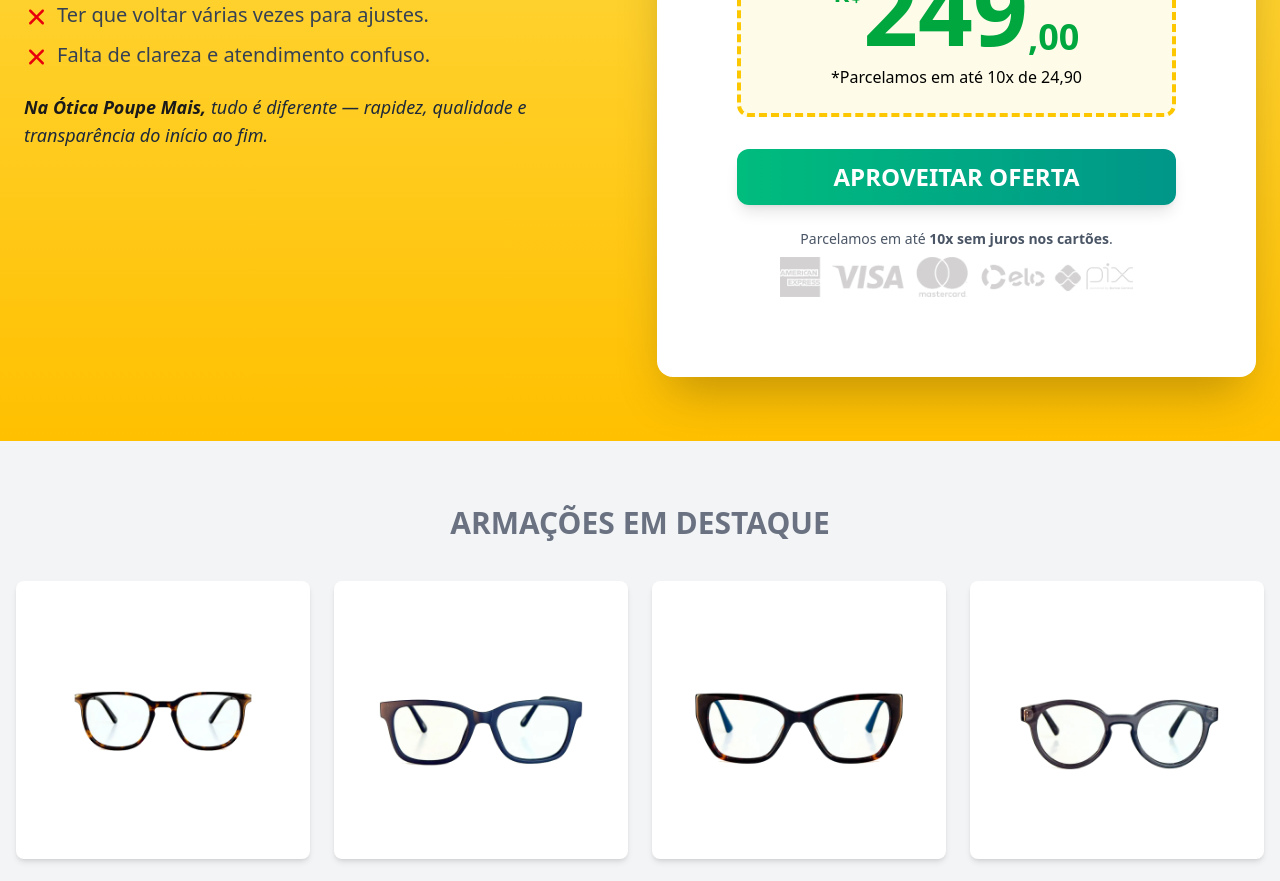
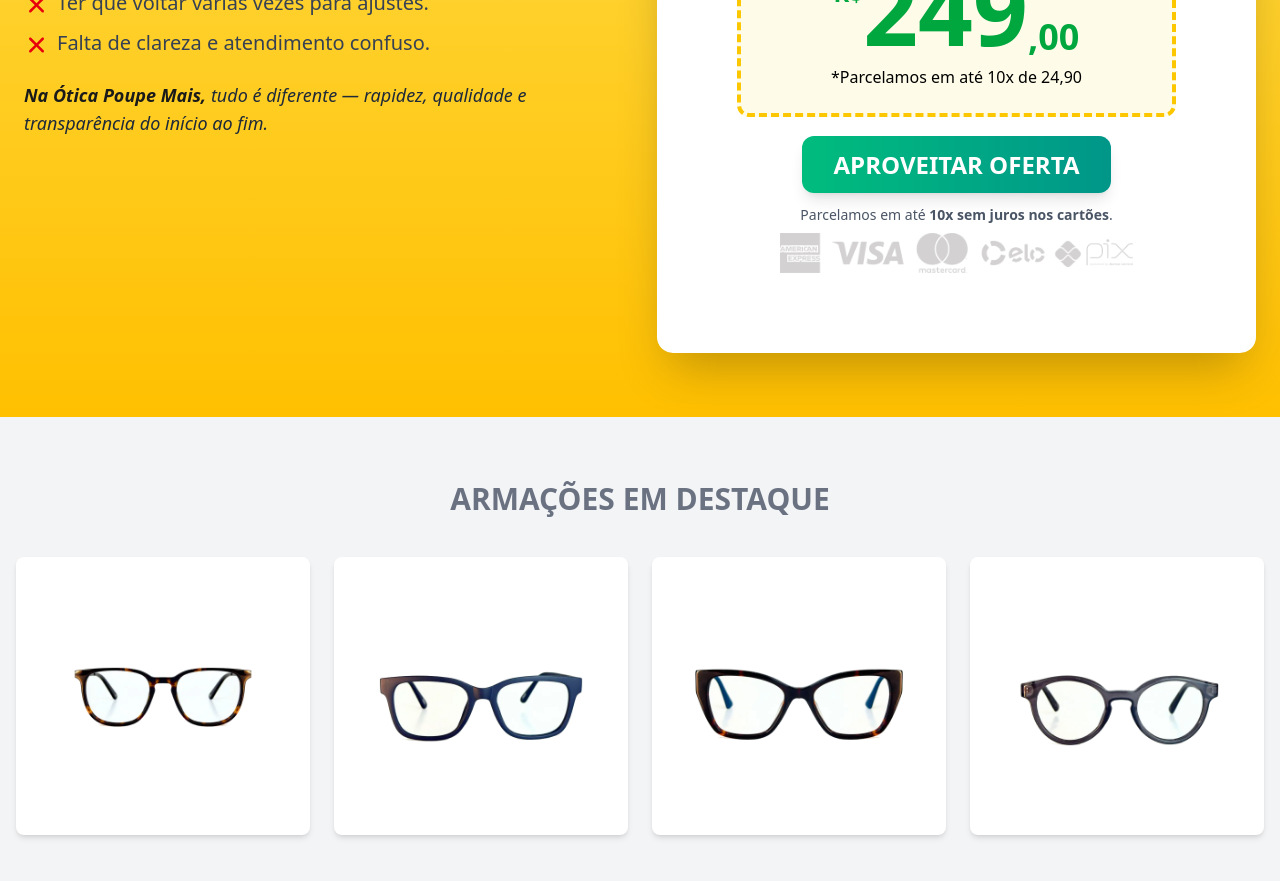
Before and after one commit to DevTec2020/LandingPage-Otica-Poupe-Mais, a React (Vite) app: page / in a window 1280 px wide. Shown: the part 1380-2261 px from the top of the page. Built offline with nearby package versions, Linux system fonts and the light colour scheme.

Commit message:
Feat: Atualizando links

```diff
--- a/src/sections/contato.jsx
+++ b/src/sections/contato.jsx
@@ -58,7 +58,7 @@ export default function Contato(){
                                     </div>
 
                                     <a
-                                        href="https://wa.me/558597228120?text=Ol%C3%A1,%20gostaria%20de%20agendar%20uma%20visita%20para%20conhecer%20as%20ofertas."
+                                        href="https://wa.me/5585992819050?text=Ol%C3%A1,%20gostaria%20de%20agendar%20uma%20visita%20para%20conhecer%20as%20ofertas."
                                         target='_blank'
                                         rel="noopener noreferrer"
                                         className="inline-flex items-center justify-center gap-2 px-6 py-2 mt-6 text-lg font-bold rounded-full text-white shadow-lg transition duration-300 transform hover:scale-105
@@ -132,7 +132,7 @@ export default function Contato(){
                             Não sabe qual escolher?
                         </h3>
 
-                        <a  href="https://wa.me/558597228120?text=Ol%C3%A1,%20gostaria%20de%20agendar%20uma%20visita%20para%20conhecer%20as%20ofertas%20de%20óculos."
+                        <a  href="https://wa.me/5585992819050?text=Ol%C3%A1,%20gostaria%20de%20agendar%20uma%20visita%20para%20conhecer%20as%20ofertas%20de%20óculos."
                             target='_blank'
                             rel="noopener noreferrer"
                             className="inline-flex items-center justify-center px-8 py-3 text-lg font-bold rounded-xl text-white shadow-xl transition duration-300 transform hover:scale-105
--- a/src/sections/hero.jsx
+++ b/src/sections/hero.jsx
@@ -27,7 +27,7 @@ export default function Hero() {
 
           {/* CTA */}
             <a
-            href="https://wa.me/558597228120?text=Olá,%20gostaria%20de%20saber%20mais%20sobre%20a%20promoção%20dos%20óculos."
+            href="https://wa.me/5585992819050?text=Olá,%20gostaria%20de%20saber%20mais%20sobre%20a%20promoção%20dos%20óculos."
             target="_blank"
             rel="noopener noreferrer"
             >
--- a/src/sections/oferta.jsx
+++ b/src/sections/oferta.jsx
@@ -55,12 +55,14 @@ export default function Oferta() {
             <p className="mt-2 text-md">*Parcelamos em até 10x de 24,90</p>
           </div>
 
-          <button
+          <a  href="https://wa.me/5585992819050?text=Ol%C3%A1,%20gostaria%20de%20saber%20mais%20sobre%20a%20oferta%20de%20óculos."
+            target='_blank'
+            rel="noopener noreferrer"
             name="ContatoOferta"
             className="w-full uppercase px-8 py-3 text-xl md:text-2xl font-bold text-white cursor-pointer rounded-xl shadow-lg bg-gradient-to-r from-emerald-500 to-teal-600 hover:bg-green-600 hover:scale-105 transition-transform duration-300"
           >
             Aproveitar Oferta
-          </button>
+          </a>
 
           <div className="mt-6 text-sm text-gray-600">
             <p>Parcelamos em até <span className="font-bold">10x sem juros nos cartões</span>.</p>
--- a/src/sections/produtos.jsx
+++ b/src/sections/produtos.jsx
@@ -42,7 +42,7 @@ export default function Produtos() {
             Precisa de ajuda?
         </h3>
 
-        <a  href="https://wa.me/558597228120?text=Ol%C3%A1,%20gostaria%20de%20agendar%20uma%20visita%20para%20conhecer%20as%20ofertas%20de%20óculos."
+        <a  href="https://wa.me/5585992819050?text=Ol%C3%A1,%20gostaria%20de%20saber%20mais%20sobre%20os%20óculos."
             target='_blank'
             rel="noopener noreferrer"
             className="inline-flex items-center justify-center px-8 py-3 text-lg font-bold rounded-xl text-white shadow-xl transition duration-300 transform hover:scale-105
```
